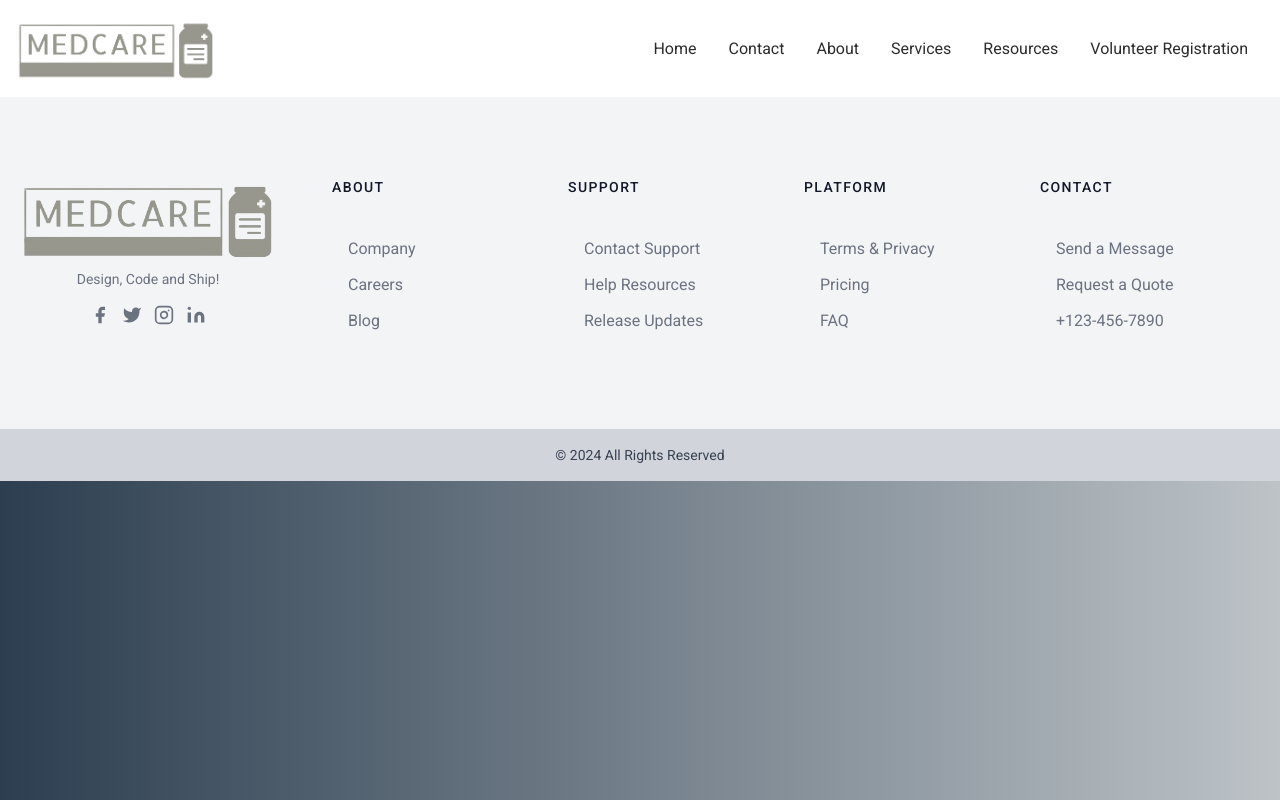
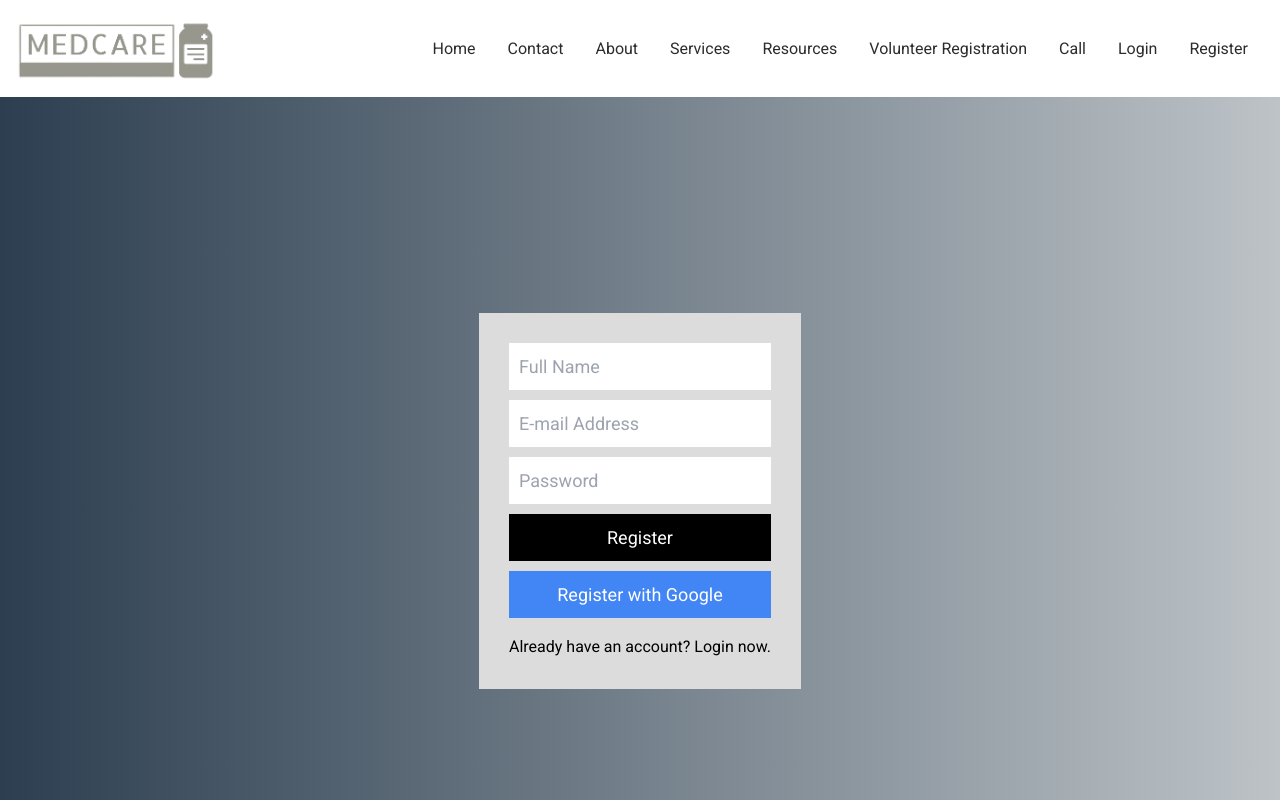
Before and after one commit to BTANISHA11/medcare, a React (Create React App) app: page /register in a window 1280 px wide. Shown: the top 800 px of the page. Built offline with nearby package versions, Linux system fonts and the light colour scheme; no server answers.

Commit message:
Login ,register and feature changes

```diff
--- a/package.json
+++ b/package.json
@@ -6,12 +6,13 @@
     "@testing-library/jest-dom": "^5.17.0",
     "@testing-library/react": "^13.4.0",
     "@testing-library/user-event": "^13.5.0",
-    "firebase": "^10.9.0",
+    "firebase": "^10.10.0",
     "react": "^18.2.0",
     "react-dom": "^18.2.0",
+    "react-firebase-hooks": "^5.1.1",
     "react-icons": "^4.10.1",
     "react-responsive-carousel": "^3.2.23",
-    "react-router-dom": "^6.14.2",
+    "react-router-dom": "^6.22.3",
     "react-router-hash-link": "^2.4.3",
     "sass": "^1.64.1",
     "web-vitals": "^2.1.4"
--- a/src/App.js
+++ b/src/App.js
@@ -7,6 +7,9 @@ import Resources from "./components/Resources";
 import Contact from "./components/Contact";
 import VolunteerRegistrationForm from "./components/Volunteer";
 import Call from "./components/Call";
+import Login from "./components/Login";
+import Dashboard from "./components/Dashboard";
+import Register from "./components/Register";
 
 import "./styles/app.scss";
 import "./styles/header.scss";
@@ -17,6 +20,9 @@ import "./styles/resources.scss"
 import "./components/volunteer.scss";
 import "./styles/mediaquery.scss";
 import "./styles/call.scss";
+import "./styles/login.scss";
+import "./styles/dashboard.scss";
+import "./styles/register.scss";
 
 
 function App() {
@@ -30,6 +36,9 @@ function App() {
         <Route path="/resources" element={<Resources />} />
         <Route path="/volunteer" element={<VolunteerRegistrationForm />} />
         <Route path="/call" element={<Call />} />
+        <Route path="/login" element={<Login />} />
+        <Route path="/dashboard" element={<Dashboard />} />
+        <Route path="/register" element={<Register />} />
       </Routes>
       <Footer />
     </Router>
--- /dev/null
+++ b/src/components/Dashboard.js
@@ -0,0 +1,40 @@
+import React, { useEffect, useState } from "react";
+import { useAuthState } from "react-firebase-hooks/auth";
+import { useNavigate } from "react-router-dom";
+import "../styles/dashboard.scss";
+import { auth, db, logout } from "./firebase";
+import { query, collection, getDocs, where } from "firebase/firestore";
+function Dashboard() {
+  const [user, loading] = useAuthState(auth);
+  const [name, setName] = useState("");
+  const navigate = useNavigate();
+  const fetchUserName = async () => {
+    try {
+      const q = query(collection(db, "users"), where("uid", "==", user?.uid));
+      const doc = await getDocs(q);
+      const data = doc.docs[0].data();
+      setName(data.name);
+    } catch (err) {
+      console.error(err);
+      alert("An error occured while fetching user data");
+    }
+  };
+  useEffect(() => {
+    if (loading) return;
+    if (!user) return navigate("/");
+    fetchUserName();
+  }, [user, loading]);
+  return (
+    <div className="dashboard">
+       <div className="dashboard__container">
+        Logged in as
+         <div>{name}</div>
+         <div>{user?.email}</div>
+         <button className="dashboard__btn" onClick={logout}>
+          Logout
+         </button>
+       </div>
+     </div>
+  );
+}
+export default Dashboard;
--- a/src/components/Footer.jsx
+++ b/src/components/Footer.jsx
@@ -8,7 +8,7 @@ const Footer = () => {
           <a className="flex items-center justify-center font-medium text-gray-900 title-font md:justify-center">
             <img src={logo} alt="logo" />
           </a>
-          <p className="mt-2 text-sm text-gray-500">Design, Code and Ship!</p>
+          <p className="mt-2 text-sm text-gray-500">Empowering health through knowledge, compassion, and innovation</p>
           <div className="mt-4">
             <span className="inline-flex justify-center mt-2 sm:ml-auto sm:mt-0 sm:justify-start">
               <a className="text-gray-500 cursor-pointer hover:text-gray-700">
--- a/src/components/Header.js
+++ b/src/components/Header.js
@@ -13,6 +13,9 @@ const Header = () => {
         <Link to={"/services"}>Services</Link>
         <Link to={"/resources"}>Resources</Link>
         <Link to={"/volunteer"}>Volunteer Registration</Link>
+        <Link to={"/call"}>Call</Link>
+        <Link to={"/login"}>Login</Link>
+        <Link to={"/register"}>Register</Link>
       </main>
     </nav>
   );
--- /dev/null
+++ b/src/components/Login.js
@@ -0,0 +1,51 @@
+import React, { useEffect, useState } from "react";
+import { Link, useNavigate } from "react-router-dom";
+import { auth,logInWithEmailAndPassword, signInWithGoogle } from "./firebase";
+import { useAuthState } from "react-firebase-hooks/auth";
+import "../styles/login.scss";
+function Login() {
+  const [email, setEmail] = useState("");
+  const [password, setPassword] = useState("");
+  const [user, loading] = useAuthState(auth);
+  const navigate = useNavigate();
+  useEffect(() => {
+    if (loading) {
+      // maybe trigger a loading screen
+      return;
+    }
+    if (user) navigate("/dashboard");
+  }, [user, loading,navigate]);
+  return (
+    <div className="login">
+      <div className="login__container">
+        <input
+          type="text"
+          className="login__textBox"
+          value={email}
+          onChange={(e) => setEmail(e.target.value)}
+          placeholder="E-mail Address"
+        />
+        <input
+          type="password"
+          className="login__textBox"
+          value={password}
+          onChange={(e) => setPassword(e.target.value)}
+          placeholder="Password"
+        />
+        <button
+          className="login__btn"
+          onClick={() => logInWithEmailAndPassword(email, password)}
+        >
+          Login
+        </button>
+        <button className="login__btn login__google" onClick={signInWithGoogle}>
+          Login with Google
+        </button>
+        <div>
+          Don't have an account? <Link to="/register">Register</Link> now.
+        </div>
+      </div>
+    </div>
+  );
+}
+export default Login;
--- /dev/null
+++ b/src/components/Register.js
@@ -0,0 +1,65 @@
+import React, { useEffect, useState } from "react";
+import { useAuthState } from "react-firebase-hooks/auth";
+import { Link, useNavigate } from "react-router-dom";
+import {
+  auth,
+  registerWithEmailAndPassword,
+  signInWithGoogle,
+} from "./firebase";
+import "../styles/register.scss";
+
+function Register() {
+  const [email, setEmail] = useState("");
+  const [password, setPassword] = useState("");
+  const [name, setName] = useState("");
+  const [user, loading] = useAuthState(auth);
+  const navigate = useNavigate();
+  const register = () => {
+    if (!name) alert("Please enter name");
+    registerWithEmailAndPassword(name, email, password);
+  };
+  useEffect(() => {
+    if (loading) return;
+    if (user) navigate("/dashboard");
+  }, [user, loading,navigate]);
+  return (
+    <div className="register">
+      <div className="register__container">
+        <input
+          type="text"
+          className="register__textBox"
+          value={name}
+          onChange={(e) => setName(e.target.value)}
+          placeholder="Full Name"
+        />
+        <input
+          type="text"
+          className="register__textBox"
+          value={email}
+          onChange={(e) => setEmail(e.target.value)}
+          placeholder="E-mail Address"
+        />
+        <input
+          type="password"
+          className="register__textBox"
+          value={password}
+          onChange={(e) => setPassword(e.target.value)}
+          placeholder="Password"
+        />
+        <button className="register__btn" onClick={register}>
+          Register
+        </button>
+        <button
+          className="register__btn register__google"
+          onClick={signInWithGoogle}
+        >
+          Register with Google
+        </button>
+        <div>
+          Already have an account? <Link to="/">Login</Link> now.
+        </div>
+      </div>
+    </div>
+  );
+}
+export default Register;
--- a/src/components/firebase.js
+++ b/src/components/firebase.js
@@ -1,17 +1,75 @@
 import { initializeApp } from "firebase/app";
-import { getFirestore } from "firebase/firestore";
+import { getFirestore,collection,addDoc,getDocs,query,where} from "firebase/firestore";
+import { getAuth, GoogleAuthProvider, signInWithPopup,signInWithEmailAndPassword,createUserWithEmailAndPassword,sendPasswordResetEmail, signOut} from "firebase/auth";
+
 const firebaseConfig = {
-  apiKey: process.env.REACT_APP_API_KEY,
-  authDomain: process.env.REACT_APP_AUTH_DOMAIN,
-  projectId: process.env.REACT_APP_PROJECT_ID,
-  storageBucket: process.env.REACT_APP_STORAGE_BUCKET,
-  messagingSenderId: process.env.REACT_APP_MESSAGING_SENDER_ID,
-  appId: process.env.REACT_APP_MESSAGING_APP_ID,
-  measurementId: process.env.REACT_APP_MEASUREMENT_ID
+  apiKey: " AIzaSyD-4",
+  authDomain: " medcare-72185.firebaseapp.com",
+  projectId: "medcare-72185",
+  storageBucket: "medcare-72185.appspot.com",
+  messagingSenderId: "252642172466",
+  appId: "1:252642172465:web:1a4c1b",
+  measurementId: "G-4"
+};
+const googleProvider = new GoogleAuthProvider();
+const signInWithGoogle = async () => {
+  try {
+    const res = await signInWithPopup(auth, googleProvider);
+    const user = res.user;
+    const q = query(collection(db, "users"), where("uid", "==", user.uid));
+    const docs = await getDocs(q);
+    if (docs.docs.length === 0) {
+      await addDoc(collection(db, "users"), {
+        uid: user.uid,
+        name: user.displayName,
+        authProvider: "google",
+        email: user.email,
+      });
+    }
+  } catch (err) {
+    console.error(err);
+    alert(err.message);
+  }
+};
+const logInWithEmailAndPassword = async (email, password) => {
+  try {
+    await signInWithEmailAndPassword(auth, email, password);
+  } catch (err) {
+    console.error(err);
+    alert(err.message);
+  }
+};
+const registerWithEmailAndPassword = async (name, email, password) => {
+  try {
+    const res = await createUserWithEmailAndPassword(auth, email, password);
+    const user = res.user;
+    await addDoc(collection(db, "users"), {
+      uid: user.uid,
+      name,
+      authProvider: "local",
+      email,
+    });
+  } catch (err) {
+    console.error(err);
+    alert(err.message);
+  }
+};
+const sendPasswordReset = async (email) => {
+  try {
+    await sendPasswordResetEmail(auth, email);
+    alert("Password reset link sent!");
+  } catch (err) {
+    console.error(err);
+    alert(err.message);
+  }
+};
+const logout = () => {
+  signOut(auth);
 };
 
 // Initialize Firebase
 const app = initializeApp(firebaseConfig);
 // Initialize Firebase and Firebase Authentication
-const auth = getFirestore(app)
-export {auth}
+const db = getFirestore(app)
+const auth = getAuth(app)
+export {auth,db,signInWithGoogle,logInWithEmailAndPassword,registerWithEmailAndPassword,sendPasswordReset,logout}
--- /dev/null
+++ b/src/styles/dashboard.scss
@@ -0,0 +1,25 @@
+.dashboard {
+    height: 100vh;
+    width: 100vw;
+    display: flex;
+    align-items: center;
+    justify-content: center;
+  }
+  .dashboard__container {
+    display: flex;
+    flex-direction: column;
+    text-align: center;
+    background-color: #dcdcdc;
+    padding: 30px;
+  }
+  .dashboard__btn {
+    padding: 10px;
+    font-size: 18px;
+    margin-top: 10px;
+    border: none;
+    color: white;
+    background-color: black;
+  }
+  .dashboard div {
+    margin-top: 7px;
+  }
--- /dev/null
+++ b/src/styles/login.scss
@@ -0,0 +1,33 @@
+.login {
+    height: 100vh;
+    width: 100vw;
+    display: flex;
+    align-items: center;
+    justify-content: center;
+  }
+  .login__container {
+    display: flex;
+    flex-direction: column;
+    text-align: center;
+    background-color: #dcdcdc;
+    padding: 30px;
+  }
+  .login__textBox {
+    padding: 10px;
+    font-size: 18px;
+    margin-bottom: 10px;
+  }
+  .login__btn {
+    padding: 10px;
+    font-size: 18px;
+    margin-bottom: 10px;
+    border: none;
+    color: white;
+    background-color: black;
+  }
+  .login__google {
+    background-color: #4285f4;
+  }
+  .login div {
+    margin-top: 7px;
+  }
--- /dev/null
+++ b/src/styles/register.scss
@@ -0,0 +1,33 @@
+.register {
+    height: 100vh;
+    width: 100vw;
+    display: flex;
+    align-items: center;
+    justify-content: center;
+  }
+  .register__container {
+    display: flex;
+    flex-direction: column;
+    text-align: center;
+    background-color: #dcdcdc;
+    padding: 30px;
+  }
+  .register__textBox {
+    padding: 10px;
+    font-size: 18px;
+    margin-bottom: 10px;
+  }
+  .register__btn {
+    padding: 10px;
+    font-size: 18px;
+    margin-bottom: 10px;
+    border: none;
+    color: white;
+    background-color: black;
+  }
+  .register__google {
+    background-color: #4285f4;
+  }
+  .register div {
+    margin-top: 7px;
+  }
```
Also changed, not shown: src/components/Home.jsx (+9 -14 lines), 2 other files (tests, documents, lock files or other folders).
